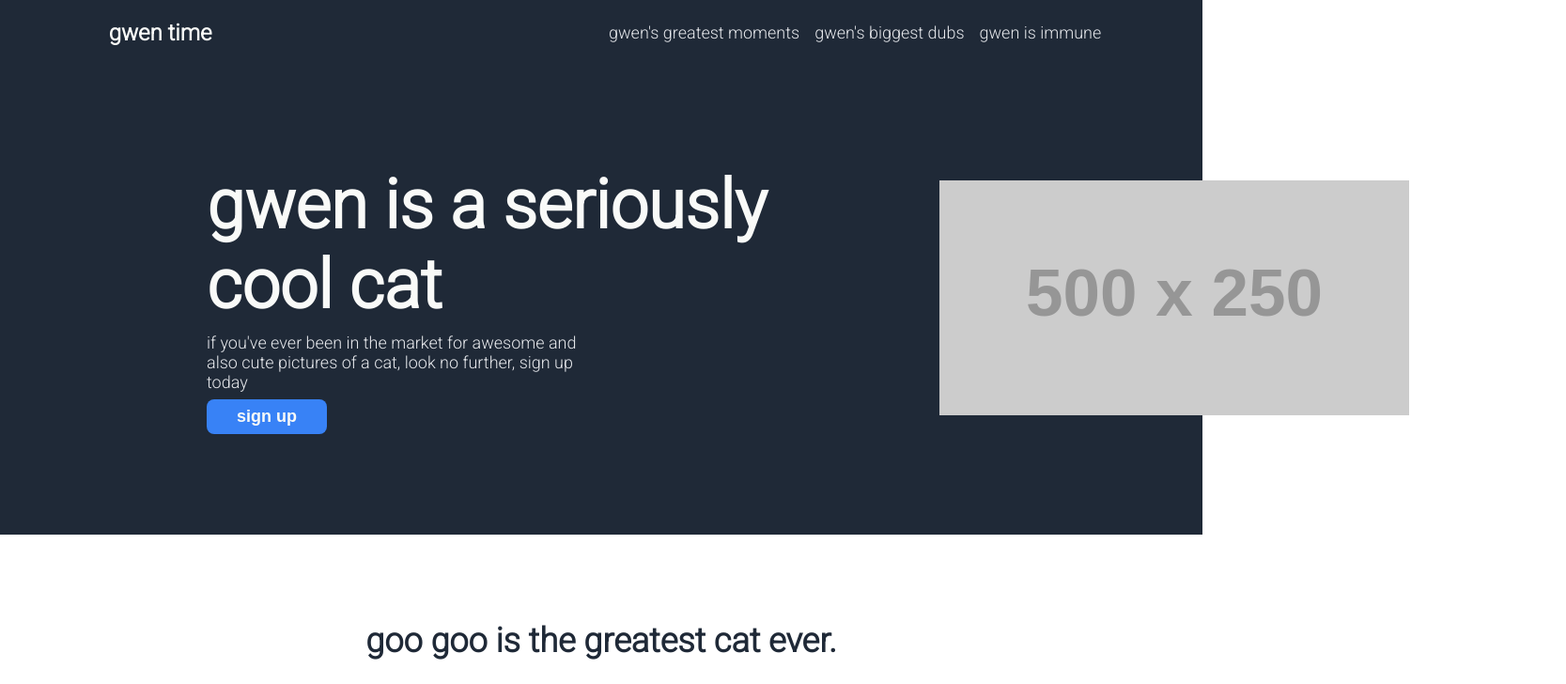
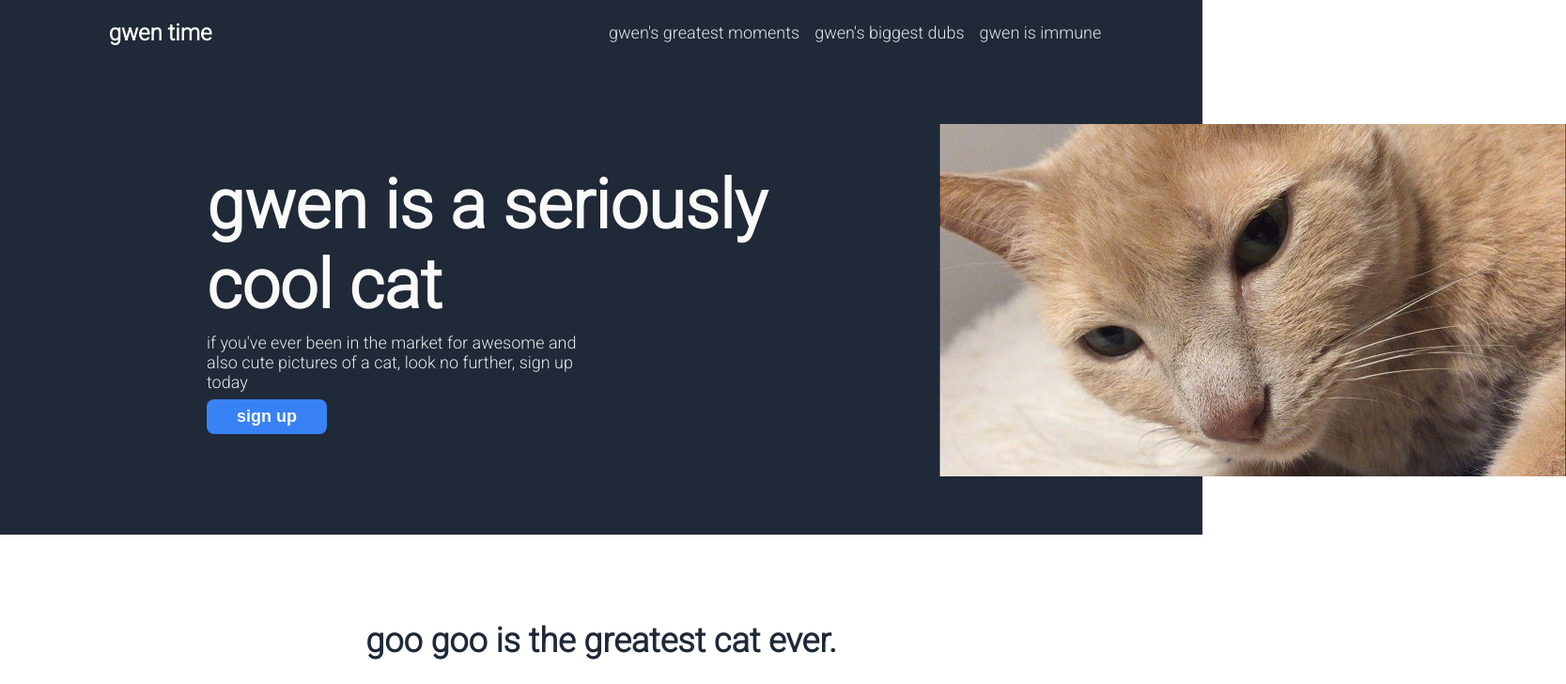
Before and after one commit to spalmer7/landing-page, a plain HTML site: page index.html in a window 1280 px wide. Shown: the top 728 px of the page at 94% size, 1667 px wide, since content can reach past the window. Drawn offline with Linux system fonts and the light colour scheme; placeholder pictures from the web are drawn by us.

Commit message:
Replace filler image

```diff
--- a/index.html
+++ b/index.html
@@ -34,8 +34,7 @@
             <button>sign up</button>
         </div>
         <div class="hero-image">
-            <a href="https://placeholder.com">
-                <img src="https://via.placeholder.com/500x250">
+                <img src="./img/gwenheader.png" alt="gwen is very pretty!">
             </a>
         </div>
     </div>
```
